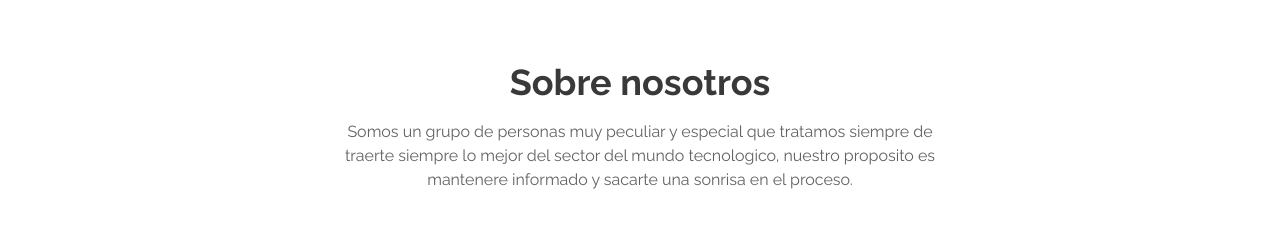
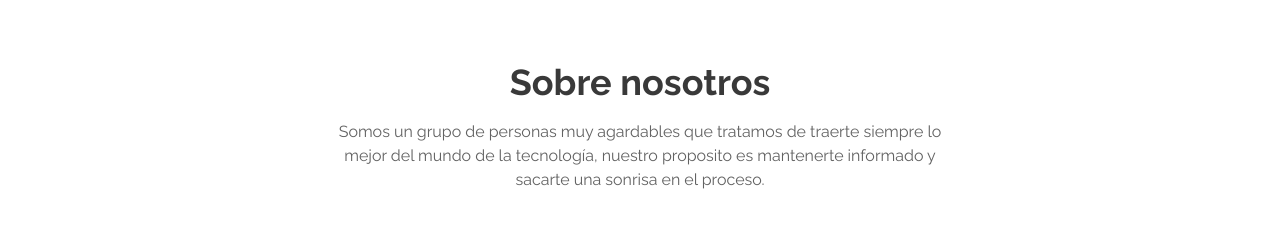
Before and after one commit to Moises1810/casatech-pruebas, a plain HTML site: page index.html in a window 1280 px wide. Shown: the part 2460-2702 px from the top of the page. Drawn offline with nearby package versions, Linux system fonts and the light colour scheme.

Commit message:
Update index.html

```diff
--- a/index.html
+++ b/index.html
@@ -215,7 +215,7 @@
             <div class="row">
                 <div class="col-lg-12">
                     <h2>Sobre nosotros</h2>
-                    <p class="p-heading p-large"> Somos un grupo de personas muy peculiar y especial que tratamos siempre de traerte siempre lo mejor del sector del mundo tecnologico, nuestro proposito es mantenere informado y sacarte una sonrisa en el proceso. </p>
+                    <p class="p-heading p-large"> Somos un grupo de personas muy agardables que tratamos de traerte siempre lo mejor del mundo de la tecnología, nuestro proposito es mantenerte informado y sacarte una sonrisa en el proceso. </p>
                 </div> <!-- end of col -->
             </div> <!-- end of row -->
             <div class="row">
```
